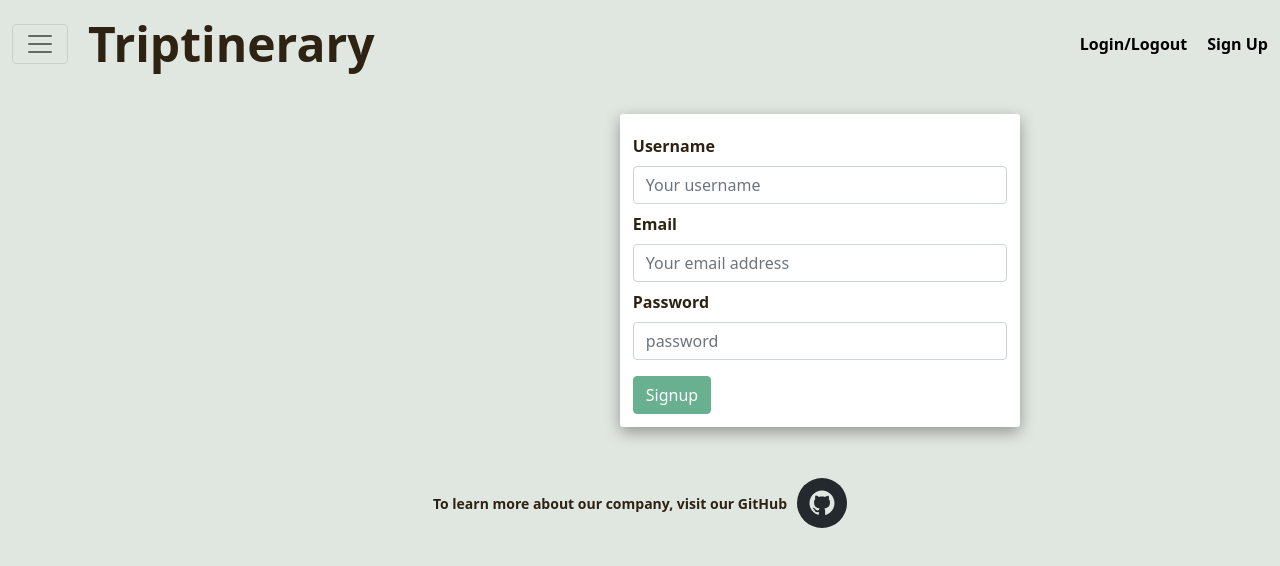
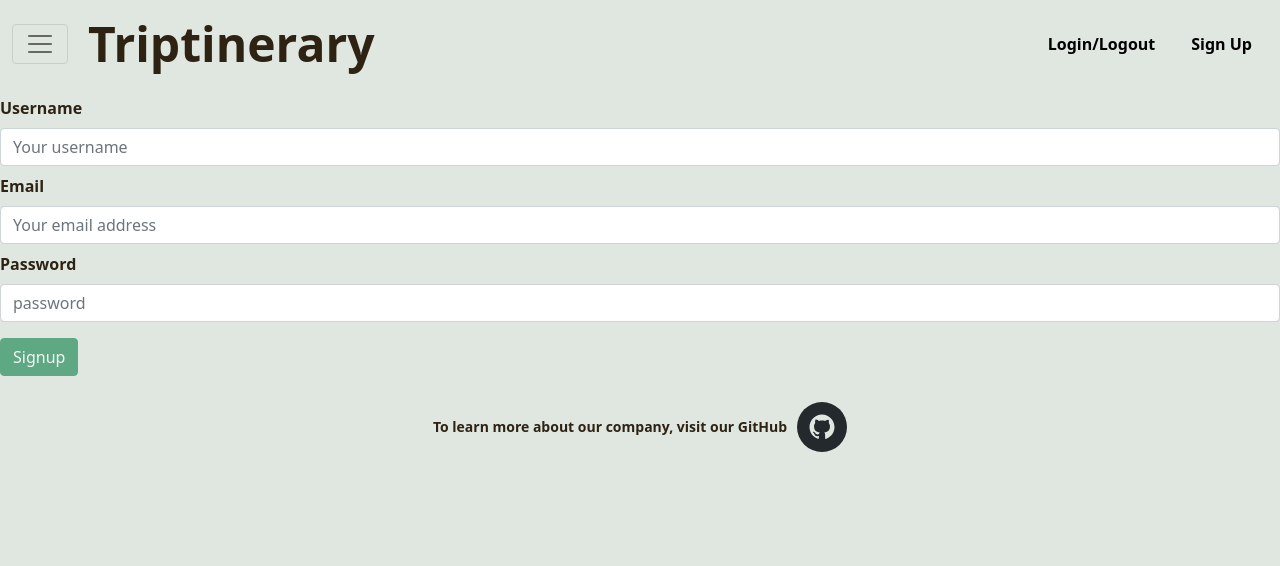
Before and after one commit to Project-3-Peeps/travel-app, a React (Create React App) app: page /signup in a window 1280 px wide. Shown: the top 566 px of the page. Built offline with nearby package versions, Linux system fonts and the light colour scheme; the HTML template or start-up script is replaced by a standard one.

Commit message:
real modal yay

```diff
--- a/src/components/NavBar.js
+++ b/src/components/NavBar.js
@@ -1,50 +1,126 @@
-import React from "react";
+import React, { useState } from "react";
 import { Link } from "react-router-dom";
+// New imports
+import SignupModal from "./modals/SignupModal";
+import LoginModal from "./modals/LoginModal";
 
 // this is the css and bootstrap
 import "../NavFooter.css";
 import "bootstrap/dist/css/bootstrap.min.css";
-import Nav from 'react-bootstrap/Nav';
-import Navbar from 'react-bootstrap/Navbar';
-import Offcanvas from 'react-bootstrap/Offcanvas';
-import Container from 'react-bootstrap/Container';
-import Row from 'react-bootstrap/Row';
-import Col from 'react-bootstrap/Col';
+import Nav from "react-bootstrap/Nav";
+import Navbar from "react-bootstrap/Navbar";
+import Offcanvas from "react-bootstrap/Offcanvas";
+import Container from "react-bootstrap/Container";
+import Row from "react-bootstrap/Row";
+import Col from "react-bootstrap/Col";
+// New imports
+import Modal from "react-bootstrap/Modal";
+import Tab from "react-bootstrap/Tab";
+import LoginForm from "react-bootstrap/Form";
+import SignUpForm from "react-bootstrap/Form";
 
 function NavBar() {
+  // NEW: set modal display state
+  const [showModal, setShowModal] = useState(false);
+
   return (
-
+    <>
       <Container fluid>
         <Row className="backgroundColor">
-                <Navbar  expand={false} >
+          <Navbar expand={false}>
             <Navbar.Toggle aria-controls="offcanvasNavbar" />
             <Navbar.Offcanvas
               className="navPopOut"
               id="offcanvasNavbar"
               aria-labelledby="offcanvasNavbarLabel"
-                        placement="start">
+              placement="start"
+            >
               <Offcanvas.Header closeButton>
-                            <Offcanvas.Title id="offcanvasNavbarLabel">Navigation</Offcanvas.Title>
+                <Offcanvas.Title id="offcanvasNavbarLabel">
+                  Navigation
+                </Offcanvas.Title>
               </Offcanvas.Header>
               <Offcanvas.Body>
                 <Nav className="justify-content-end flex-grow-1 pe-3">
-                                <Nav.Link><Link  className="popOutLinks"to="/ProfilePage">Profile</Link></Nav.Link>
-                                <Nav.Link><Link  className="popOutLinks"to="/CreateItinerary">Create an Itinerary</Link></Nav.Link>
-                                <Nav.Link><Link  className="popOutLinks"to="/ItineraryCard">Itinerary Card</Link></Nav.Link>
+                  <Nav.Link>
+                    <Link className="popOutLinks" to="/ProfilePage">
+                      Profile
+                    </Link>
+                  </Nav.Link>
+                  <Nav.Link>
+                    <Link className="popOutLinks" to="/CreateItinerary">
+                      Create an Itinerary
+                    </Link>
+                  </Nav.Link>
+                  <Nav.Link>
+                    <Link className="popOutLinks" to="/ItineraryCard">
+                      Itinerary Card
+                    </Link>
+                  </Nav.Link>
                 </Nav>
               </Offcanvas.Body>
             </Navbar.Offcanvas>
-                    <Col className="titlePlacement" >
-                        <Link className="appTitle" to="/">Triptinerary</Link>
+            <Col className="titlePlacement">
+              <Link className="appTitle" to="/">
+                Triptinerary
+              </Link>
             </Col>
-                    <Col className="linkPlacement" >
-                        <Link className="loginLinks" to="/login">Login/Logout</Link>
-                        <Link className="loginLinks" to="/signup">Sign Up</Link>
+            <Col className="linkPlacement">
+              <Nav.Link
+                className="loginLinks"
+                // NEW
+                onClick={() => setShowModal(true)}
+                to="/login"
+              >
+                Login/Logout
+              </Nav.Link>
+              <Nav.Link
+                className="loginLinks"
+                // NEW
+                onClick={() => setShowModal(true)}
+                to="/signup"
+              >
+                Sign Up
+              </Nav.Link>
             </Col>
           </Navbar>
         </Row>
       </Container>
-
+      {/* New */}
+      {/* Set modal data up */}
+      <Modal
+        size="lg"
+        show={showModal}
+        onHide={() => setShowModal(false)}
+        aria-labelledby="signup-modal"
+      >
+        {/* tab container to do either signup or login component */}
+        <Tab.Container defaultActiveKey="login">
+          <Modal.Header closeButton>
+            <Modal.Title id="signup-modal">
+              <Nav variant="pills">
+                <Nav.Item>
+                  <Nav.Link eventKey="login">Login</Nav.Link>
+                </Nav.Item>
+                <Nav.Item>
+                  <Nav.Link eventKey="signup">Sign Up</Nav.Link>
+                </Nav.Item>
+              </Nav>
+            </Modal.Title>
+          </Modal.Header>
+          <Modal.Body>
+            <Tab.Content>
+              <Tab.Pane eventKey="login">
+                <LoginModal handleModalClose={() => setShowModal(false)} />
+              </Tab.Pane>
+              <Tab.Pane eventKey="signup">
+                <SignupModal handleModalClose={() => setShowModal(false)} />
+              </Tab.Pane>
+            </Tab.Content>
+          </Modal.Body>
+        </Tab.Container>
+      </Modal>
+    </>
   );
 }
 
--- a/src/components/modals/Modals.css
+++ b/src/components/modals/Modals.css
@@ -1,4 +1,4 @@
-.SignupModal,
+/* .SignupModal,
 .LoginModal {
     margin-left: 150px;
     padding: 1%;
@@ -9,4 +9,4 @@
     width: 400px;
     background-color: #fff;
     box-shadow: rgba(0, 0, 0, 0.35) 0px 5px 15px;
-}
+} */
```
Lines whose indentation alone changed are shown as unchanged.
